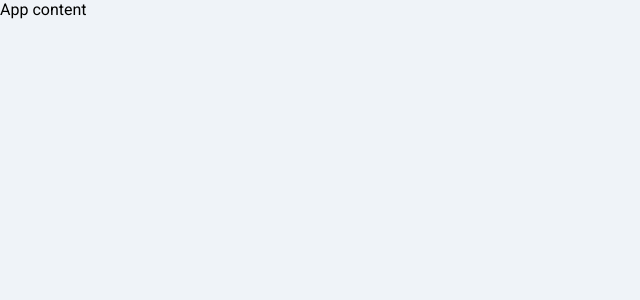
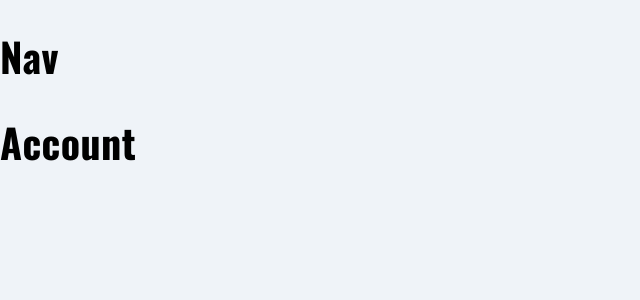
Before and after one commit to NSmolyakov/LWCloud, a React (Create React App) app: page /account in a window 1280 px wide. Shown: the top 300 px of the page, without its empty margins (0-640 px from the left). Built offline with nearby package versions, Linux system fonts and the light colour scheme.

Commit message:
add react-router-dom, create Router and Switch

```diff
--- a/package.json
+++ b/package.json
@@ -8,6 +8,7 @@
     "@testing-library/user-event": "^7.2.1",
     "react": "^16.12.0",
     "react-dom": "^16.12.0",
+    "react-router-dom": "^5.1.2",
     "react-scripts": "3.3.0"
   },
   "scripts": {
--- a/src/App.js
+++ b/src/App.js
@@ -1,11 +1,43 @@
 import React from 'react';
 import './App.css';
+import {BrowserRouter as Router, Switch, Route} from "react-router-dom";
+import TopNav from './components/TopNav/TopNav'
+import Main from './components/Content/Main/Main';
+import Trade from './components/Content/Trade/Trade';
+import Stock from './components/Content/Stock/Stock';
+import Structure from './components/Content/Structure/Structure';
+import Reports from './components/Content/Reports/Reports';
+import Account from'./components/Content/Account/Account';
+
 
 function App() {
   return (
-    <div className="App">
-        App content
-    </div>
+<Router>
+  <div className="App">
+    <TopNav />
+      <Switch>
+          <Route exact path="/">
+            <Main />
+          </Route>
+          <Route exact path="/trade">
+            <Trade />
+          </Route>
+          <Route exact path="/stock">
+            <Stock />
+          </Route>
+          <Route exact path="/structure">
+            <Structure />
+          </Route>
+          <Route exact path="/reports">
+            <Reports />
+          </Route>
+          <Route exact path="/account">
+            <Account />
+          </Route>
+      </Switch>
+  </div>
+</Router>
+
   );
 }
 
--- /dev/null
+++ b/src/components/Content/Account/Account.jsx
@@ -0,0 +1,7 @@
+import React from 'react'
+
+function Account() {
+    return(<h1>Account</h1>)
+}
+
+export default Account;
--- /dev/null
+++ b/src/components/Content/Main/Main.jsx
@@ -0,0 +1,7 @@
+import React from 'react'
+
+function Main() {
+    return(<h1>Main </h1>)
+}
+
+export default Main;
--- /dev/null
+++ b/src/components/Content/Reports/Reports.jsx
@@ -0,0 +1,7 @@
+import React from 'react'
+
+function Reports() {
+    return(<h1>Reports</h1>)
+}
+
+export default Reports;
--- /dev/null
+++ b/src/components/Content/Stock/Stock.jsx
@@ -0,0 +1,8 @@
+import React from 'react'
+
+
+function Stock() {
+    return(<h1>Stock</h1>)
+}
+
+export default Stock;
--- /dev/null
+++ b/src/components/Content/Structure/Structure.jsx
@@ -0,0 +1,8 @@
+import React from 'react'
+
+
+function Structure() {
+    return(<h1>Structure</h1>)
+}
+
+export default Structure;
--- /dev/null
+++ b/src/components/Content/Trade/Trade.jsx
@@ -0,0 +1,7 @@
+import React from 'react'
+
+function Trade() {
+    return(<h1>Trade</h1>)
+}
+
+export default Trade;
--- /dev/null
+++ b/src/components/TopNav/TopNav.jsx
@@ -0,0 +1,11 @@
+import React from 'react'
+
+
+function TopNav() {
+    return(
+        <h1>Nav</h1>
+    )
+
+}
+
+export default TopNav;
--- a/src/index.js
+++ b/src/index.js
@@ -4,7 +4,9 @@ import './index.css';
 import App from './App';
 import * as serviceWorker from './serviceWorker';
 
-ReactDOM.render(<App />, document.getElementById('root'));
+ReactDOM.render(
+   <App />, document.getElementById('root'));
+
 
 
 serviceWorker.unregister();
```
Also changed, not shown: 1 other file (tests, documents, lock files or other folders).
